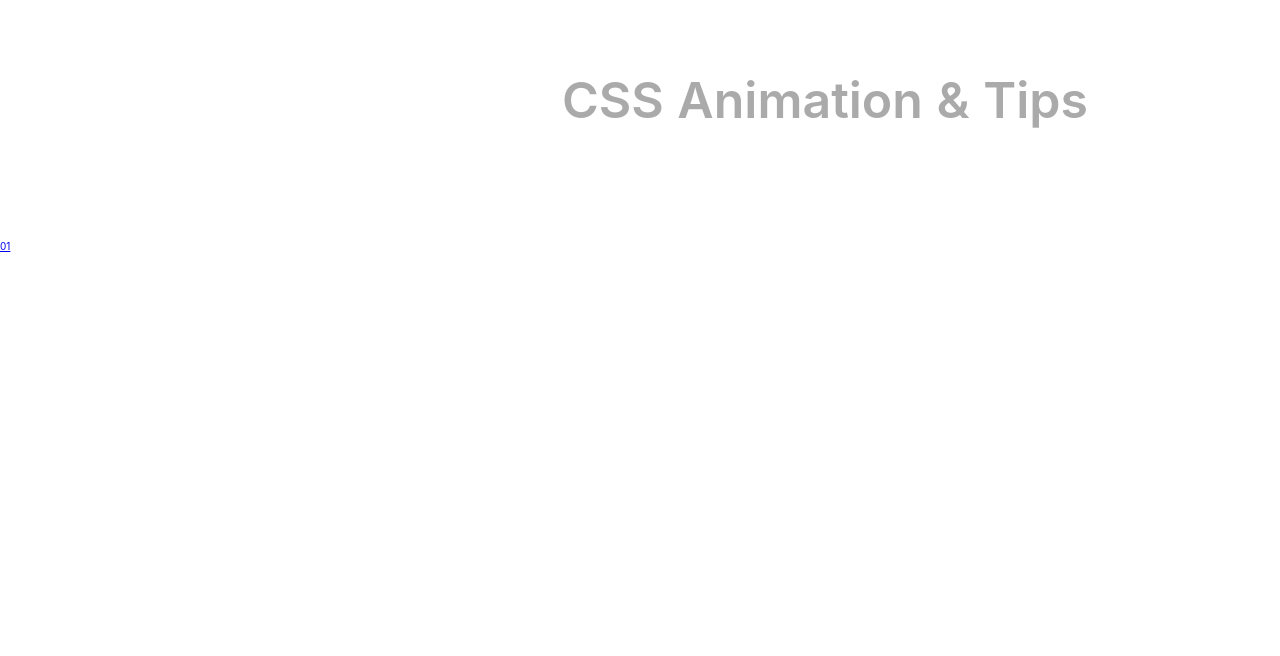
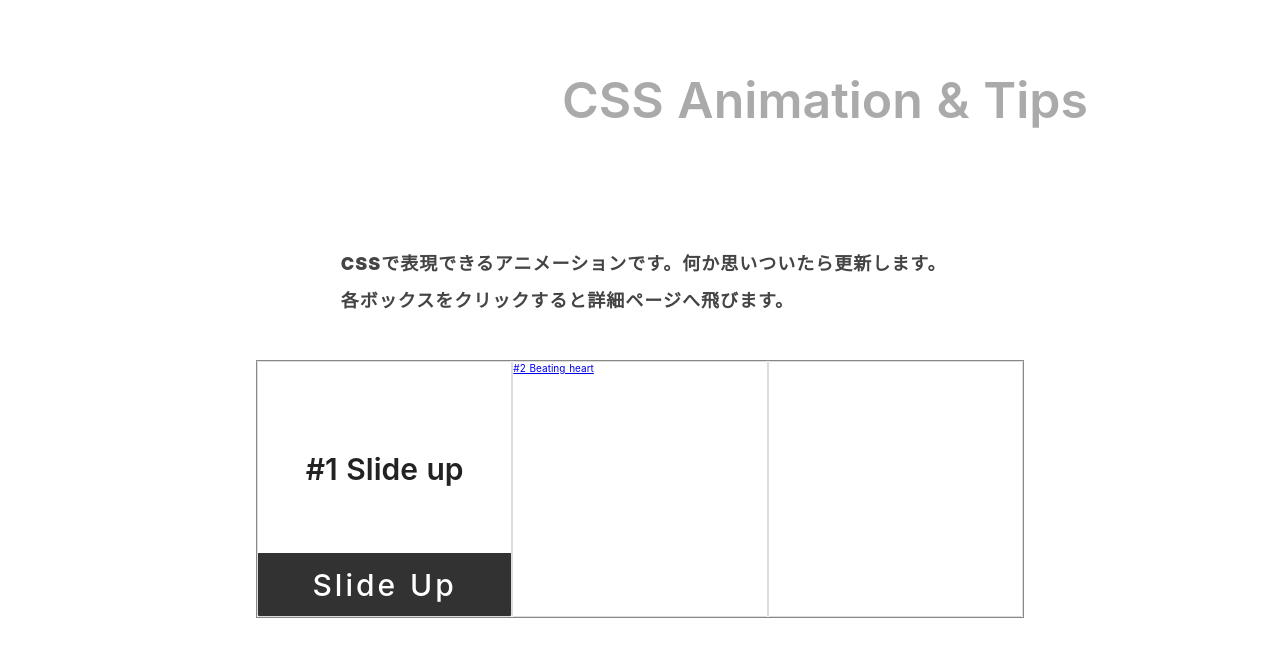
Before and after one commit to kento-yoshidu/CSSAnimation, a Nuxt app: page / in a window 1280 px wide. Shown: the top 656 px of the page. Built offline with nearby package versions, Linux system fonts and the light colour scheme.

Commit message:
Update index.vue

```diff
--- a/layouts/default.vue
+++ b/layouts/default.vue
@@ -23,4 +23,9 @@ html {
   box-sizing: border-box;
   margin: 0;
 }
+
+.main {
+  width: 60vw;
+  margin: 0 auto;
+}
 </style>
--- a/pages/01/index.vue
+++ b/pages/01/index.vue
@@ -3,7 +3,11 @@
     <layout-header
       :root="false"
     />
+
+    <main class="main">
+    </main>
   </div>
+
 </template>
 
 <script lang="ts">
--- a/pages/index.vue
+++ b/pages/index.vue
@@ -2,7 +2,33 @@
   <div class="container">
     <layout-header />
 
-    <a href="/01/">01</a>
+    <main class="main">
+      <section class="top-section" style="margin-top: 50px">
+        <p class="section-title">CSSで表現できるアニメーションです。何か思いついたら更新します。</p>
+        <p class="section-title">各ボックスをクリックすると詳細ページへ飛びます。</p>
+      </section>
+
+      <section class="section">
+        <div class="wrapper">
+
+          <a class="boxes ani1" href="/01/">
+            <p>#1 Slide up</p>
+            <div class="mask">
+              <p class="hoverme">Slide Up</p>
+              <p class="text">Lorem ipsum dolor sit amet, consectetur adipisicing elit, sed do eiusmod tempor incididunt ut labore et dolore magna aliqua. Ut enim ad minim veniam, quis nostrud exercitation ullamco laboris nisi ut aliquip ex ea commodo consequat. Duis aute irure dolor in reprehenderit in voluptate velit esse cillum dolore eu fugiat nulla pariatur. Excepteur sint occaecat cupidatat non proident</p>
+            </div>
+          </a>
+
+          <a class="boxes ani2" href="./02/">
+            <p>#2 Beating heart</p>
+            <i class="fas fa-heart"></i>
+          </a>
+
+          <div class="boxes">
+          </div>
+        </div>
+      </section>
+    </main>
   </div>
 </template>
 
@@ -28,4 +54,84 @@ export default Vue.extend({
 .links {
   padding-top: 15px;
 }
+
+.top-section {
+  min-height: 10vh;
+  width: 80%;
+  margin: 0 auto;
+}
+
+.top-section p {
+  color: #444;
+  font-size: 1.8rem;
+  font-weight: 900;
+  letter-spacing: 1px;
+  line-height: 1.5;
+  text-indent: .8rem;
+  margin-bottom: 10px;
+}
+
+.wrapper {
+  margin: 30px auto 0;
+  display: flex;
+  justify-content: space-around;
+  border: 1px solid #888;
+}
+
+.boxes {
+  width: 20vw;
+  height: 20vw;
+  border: 1.5px solid #ddd;
+  border-radius: 2px;
+  transition: .3s;
+}
+
+.ani1 {
+  position: relative;
+  overflow-y: hidden;
+}
+
+.ani1 > p {
+  position: absolute;
+  top: 35%;
+  left: 50%;
+  width: 100%;
+  transform: translateX(-50%);
+  color: #222;
+  font-size: 3rem;
+  font-weight: 600;
+  text-align: center;
+}
+
+.ani1 .mask {
+  position: absolute;
+  top: 75%;
+  left: 0;
+  width: 100%;
+  height: 100%;
+  background-color: rgb(50, 50, 50);
+  color: #fff;
+  letter-spacing: 3px;
+  text-align: center;
+  transition: .5s;
+}
+
+.ani1 .mask .hoverme {
+  color: #fff;
+  font-size: 3rem;
+  line-height: 25%;
+  font-weight: 500;
+  line-height: 5vw;
+}
+
+.ani1 .mask > p {
+  margin: 0 auto;
+  width: 90%;
+  color: #fff;
+  font-size: 1.8rem;
+}
+
+.ani1:hover .mask {
+  top: 0;
+}
 </style>
```
